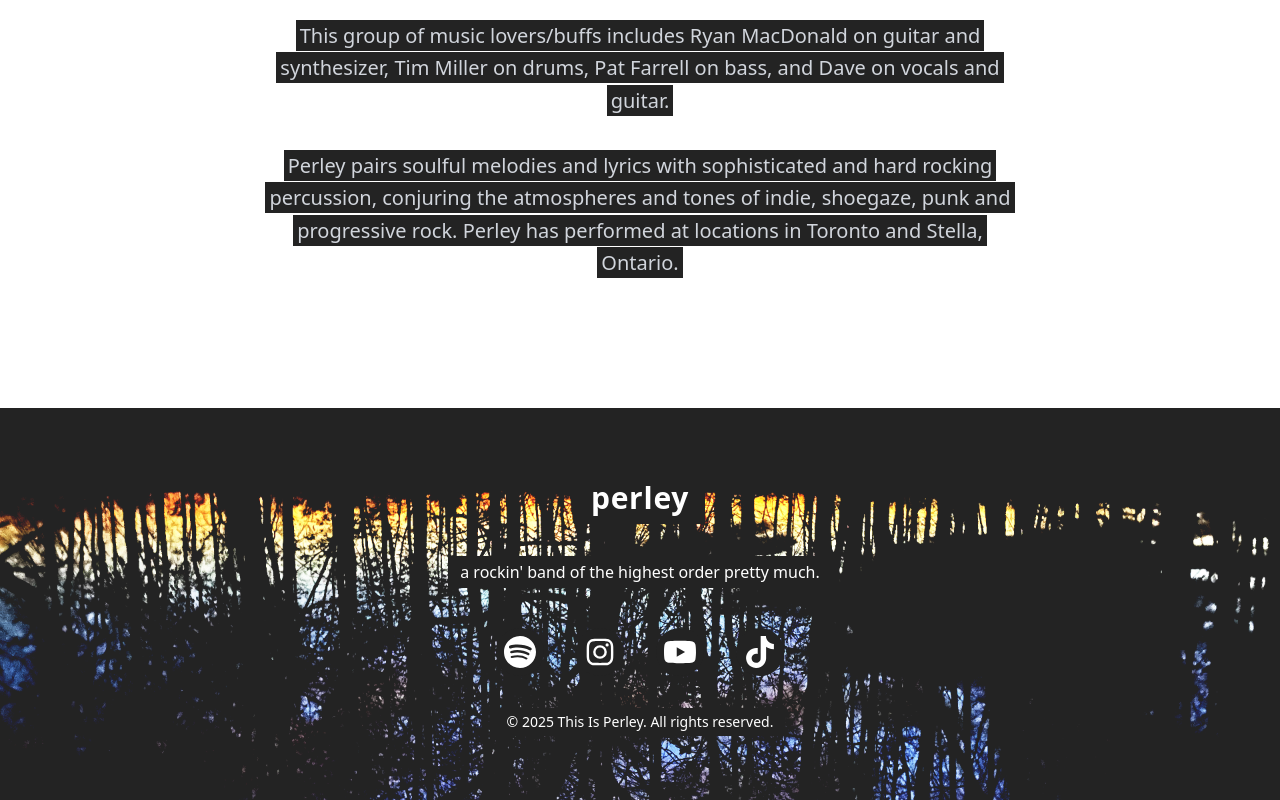
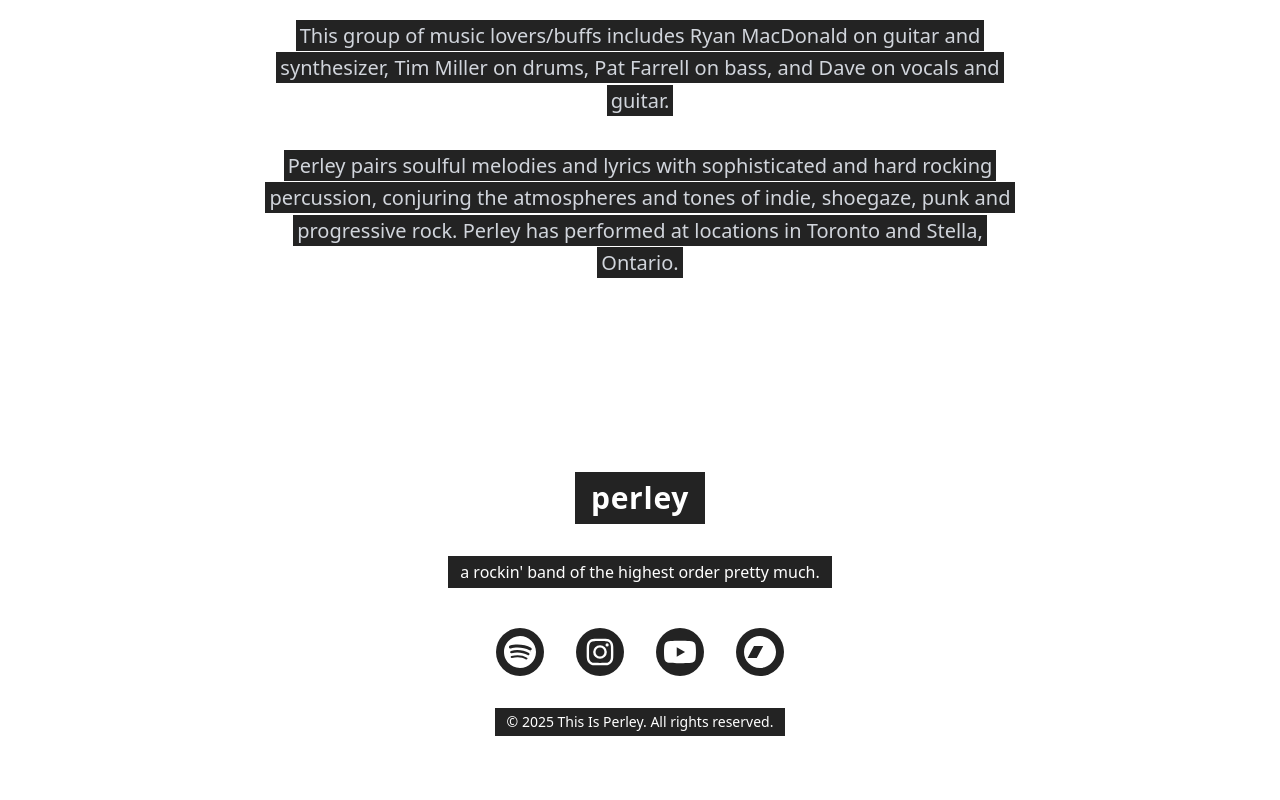
Before and after one commit to thisisperley/thisisperley-web, a Next.js app: page / in a window 1280 px wide. Shown: the part 2941-3741 px from the top of the page. Built offline with nearby package versions, Linux system fonts and the light colour scheme.

Commit message:
updated footer background and social links

```diff
--- a/src/components/layout/Footer.tsx
+++ b/src/components/layout/Footer.tsx
@@ -3,7 +3,7 @@
 const socialLinks = [
   {
     name: "Spotify",
-    href: "https://spotify.com",
+    href: "#",
     icon: (props: React.SVGProps<SVGSVGElement>) => (
       <svg fill="currentColor" viewBox="0 0 24 24" {...props}>
         <path d="M12 0C5.4 0 0 5.4 0 12s5.4 12 12 12 12-5.4 12-12S18.66 0 12 0zm5.521 17.34c-.24.359-.66.48-1.021.24-2.82-1.74-6.36-2.101-10.561-1.141-.418.122-.779-.179-.899-.539-.12-.421.18-.78.54-.9 4.56-1.021 8.52-.6 11.64 1.32.42.18.479.659.301 1.02zm1.44-3.3c-.301.42-.841.6-1.262.3-3.239-1.98-8.159-2.58-11.939-1.38-.479.12-1.02-.12-1.14-.6-.12-.48.12-1.021.6-1.141C9.6 9.9 15 10.561 18.72 12.84c.361.181.54.78.241 1.2zm.12-3.36C15.24 8.4 8.82 8.16 5.16 9.301c-.6.179-1.2-.181-1.38-.721-.18-.601.18-1.2.72-1.381 4.26-1.26 11.28-1.02 15.721 1.621.539.3.719 1.02.419 1.56-.299.421-1.02.599-1.559.35-.35.683.566 1.15.748.353.137.882.3 1.857.344 1.054.048 1.37.058 4.041.058h.08c2.597 0 2.917-.01 3.96-.058.976-.045 1.505-.207 1.858-.344.466-.182.8-.398 1.15-.748.35-.35.566-.683.748-1.15.137-.353.3-.882.344-1.857.048-1.055.058-1.37.058-4.041v-.08c0-2.597-.01-2.917-.058-3.96-.045-.976-.207-1.505-.344-1.858a3.097 3.097 0 00-.748-1.15 3.098 3.098 0 00-1.15-.748c-.353-.137-.882-.3-1.857-.344-1.023-.047-1.351-.058-3.807-.058zM12 6.865a5.135 5.135 0 110 10.27 5.135 5.135 0 010-10.27zm0 1.802a3.333 3.333 0 100 6.666 3.333 3.333 0 000-6.666zm5.338-3.205a1.2 1.2 0 110 2.4 1.2 1.2 0 010-2.4z"
@@ -14,7 +14,7 @@ const socialLinks = [
   },
   {
     name: "Instagram",
-    href: "https://instagram.com",
+    href: "https://www.instagram.com/thisisperley/",
     icon: (props: React.SVGProps<SVGSVGElement>) => (
       <svg fill="currentColor" viewBox="0 0 24 24" {...props}>
         <path
@@ -27,7 +27,7 @@ const socialLinks = [
   },
   {
     name: "YouTube",
-    href: "https://youtube.com",
+    href: "https://www.youtube.com/@thisisperley",
     icon: (props: React.SVGProps<SVGSVGElement>) => (
       <svg fill="currentColor" viewBox="0 0 24 24" {...props}>
         <path d="M23.498 6.186a3.016 3.016 0 0 0-2.122-2.136C19.505 3.545 12 3.545 12 3.545s-7.505 0-9.377.505A3.017 3.017 0 0 0 .502 6.186C0 8.07 0 12 0 12s0 3.93.502 5.814a3.016 3.016 0 0 0 2.122 2.136c1.871.505 9.376.505 9.376.505s7.505 0 9.377-.505a3.015 3.015 0 0 0 2.122-2.136C24 15.93 24 12 24 12s0-3.93-.502-5.814zM9.545 15.568V8.432L15.818 12l-6.273 3.568z"/>
@@ -35,11 +35,11 @@ const socialLinks = [
     ),
   },
   {
-    name: "TikTok",
-    href: "https://tiktok.com",
+    name: "Bandcamp",
+    href: "https://perley.bandcamp.com/",
     icon: (props: React.SVGProps<SVGSVGElement>) => (
       <svg fill="currentColor" viewBox="0 0 24 24" {...props}>
-        <path d="M12.525.02c1.31-.02 2.61-.01 3.91-.02.08 1.53.63 3.09 1.75 4.17 1.12 1.11 2.7 1.62 4.24 1.79v4.03c-1.44-.05-2.89-.35-4.2-.97-.57-.26-1.1-.59-1.62-.93-.01 2.92.01 5.84-.02 8.75-.08 1.4-.54 2.79-1.35 3.94-1.31 1.92-3.58 3.17-5.91 3.21-1.43.08-2.86-.31-4.08-1.03-2.02-1.19-3.44-3.37-3.65-5.71-.02-.5-.03-1-.01-1.49.18-1.9 1.12-3.72 2.58-4.96 1.66-1.44 3.98-2.13 6.15-1.72.02 1.48-.04 2.96-.04 4.44-.99-.32-2.15-.23-3.02.37-.63.41-1.11 1.04-1.36 1.75-.21.51-.15 1.07-.14 1.61.24 1.64 1.82 3.02 3.5 2.87 1.12-.01 2.19-.66 2.77-1.61.19-.33.4-.67.41-1.06.1-1.79.06-3.57.07-5.36.01-4.03-.01-8.05.02-12.07z" />
+        <path d="M12 0C5.4 0 0 5.4 0 12s5.4 12 12 12 12-5.4 12-12S18.6 0 12 0zM9.6 16.5H2.7l4.8-9h6.9l-4.8 9z"/>
       </svg>
     ),
   },
@@ -50,10 +50,7 @@ export const Footer = () => {
 
   return (
     <footer
-      className="relative bg-no-repeat bg-cover bg-center min-h-[300px] text-white"
-      style={{
-        backgroundImage: "url('/images/footer.png')"
-      }}
+      className="relative min-h-[300px] text-white"
     >
       {/* Content */}
       <div className="container mx-auto px-4 py-16 relative">
```
